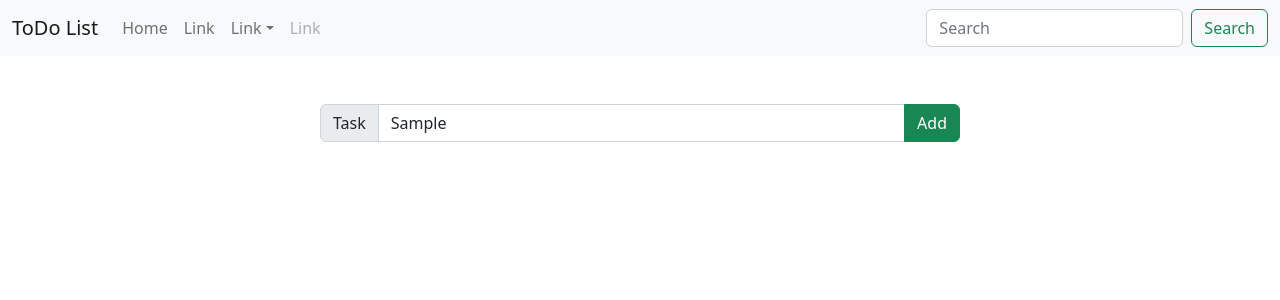
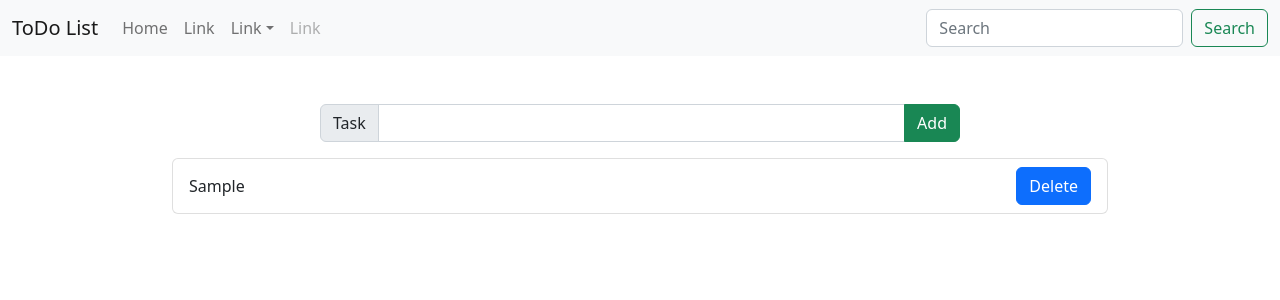
Before and after one commit to tMirdin/useEffect-JS25, a React (Create React App) app: page / in a window 1280 px wide. Both pictures are taken after typing "Sample" into the empty fields and a click on the button "Add". Shown: the top 300 px of the page. Built offline with nearby package versions, Linux system fonts and the light colour scheme.

Commit message:
toastify

```diff
--- a/package.json
+++ b/package.json
@@ -11,6 +11,7 @@
     "react-bootstrap": "^2.5.0",
     "react-dom": "^18.2.0",
     "react-scripts": "5.0.1",
+    "react-toastify": "^9.0.8",
     "web-vitals": "^2.1.4"
   },
   "scripts": {
--- a/src/App.js
+++ b/src/App.js
@@ -2,15 +2,22 @@ import React, { useState } from "react";
 import AddTodo from "./Components/AddTodo/AddTodo";
 import Children from "./Components/Children/Children";
 import NavScrollExample from "./Components/Navbar/Navbar";
+import TodoList from "./Components/TodoList/TodoList";
 
 const App = () => {
   const [taskArr, setTaskArr] = useState([]);
 
   function handleTask(objTask) {
-    let newTodo = taskArr;
+    let newTodo = [...taskArr];
     newTodo.push(objTask);
     setTaskArr(newTodo);
-    console.log(taskArr);
+  }
+
+  function clickDelete(id) {
+    let newTaskArr = taskArr.filter((item) => {
+      return item.id !== id;
+    });
+    setTaskArr(newTaskArr);
   }
 
   return (
@@ -19,6 +26,7 @@ const App = () => {
       <div className="w-50 mx-auto mt-5">
         <AddTodo handleTask={handleTask} />
       </div>
+      <TodoList taskArr={taskArr} clickDelete={clickDelete} />
     </div>
   );
 };
--- a/src/Components/AddTodo/AddTodo.jsx
+++ b/src/Components/AddTodo/AddTodo.jsx
@@ -1,16 +1,36 @@
 import React, { useState } from "react";
 import { Button, Form, InputGroup } from "react-bootstrap";
+import { toast, ToastContainer } from "react-toastify";
+import "react-toastify/dist/ReactToastify.css";
 
 const AddTodo = ({ handleTask }) => {
   const [inpTask, setInpTask] = useState("");
   //   console.log(inpTask);
   //   console.log(Date.now());
+
+  // state <==== setState ====> React
+
   function handleAdd() {
+    if (!inpTask.trim()) {
+      // alert("Заполните поле");
+      toast.error("Заполните поле", {
+        position: "top-center",
+        autoClose: 3000,
+        hideProgressBar: false,
+        closeOnClick: true,
+        pauseOnHover: false,
+        draggable: true,
+        progress: undefined,
+        theme: "light",
+      });
+      return;
+    }
     let newTask = {
       task: inpTask,
       id: Date.now(),
     };
     handleTask(newTask);
+    setInpTask("");
   }
   return (
     <>
@@ -26,6 +46,18 @@ const AddTodo = ({ handleTask }) => {
           Add
         </Button>
       </InputGroup>
+      <ToastContainer
+        position="top-center"
+        autoClose={3000}
+        hideProgressBar={false}
+        newestOnTop={false}
+        closeOnClick
+        rtl={false}
+        pauseOnFocusLoss
+        draggable
+        pauseOnHover={false}
+        theme="light"
+      />
     </>
   );
 };
--- /dev/null
+++ b/src/Components/TodoList/TodoList.jsx
@@ -0,0 +1,25 @@
+import React from "react";
+import { Button, Container, ListGroup } from "react-bootstrap";
+
+const TodoList = ({ taskArr, clickDelete }) => {
+  return (
+    <>
+      <Container className="w-75">
+        <ListGroup as="ol">
+          {taskArr.map((item, index) => (
+            <ListGroup.Item
+              key={item.id}
+              as="li"
+              className="d-flex justify-content-between align-items-center"
+            >
+              {item.task}
+              <Button onClick={() => clickDelete(item.id)}>Delete</Button>
+            </ListGroup.Item>
+          ))}
+        </ListGroup>
+      </Container>
+    </>
+  );
+};
+
+export default TodoList;
```
Also changed, not shown: 1 other file (tests, documents, lock files or other folders).
